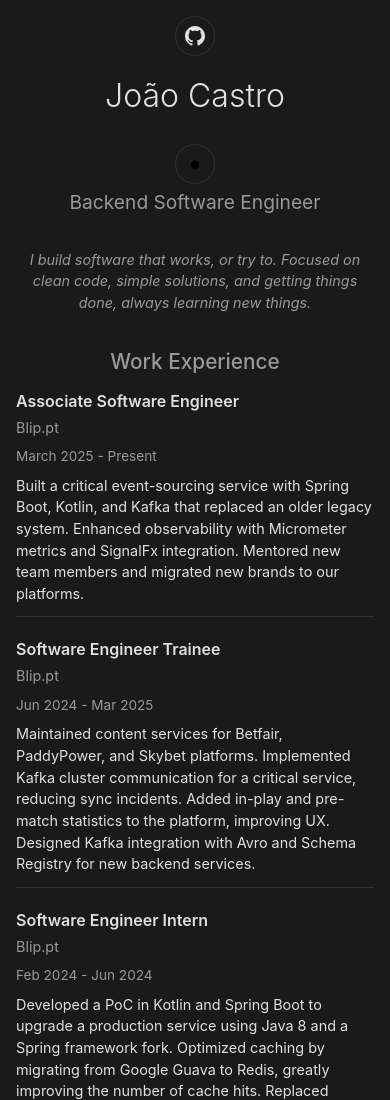
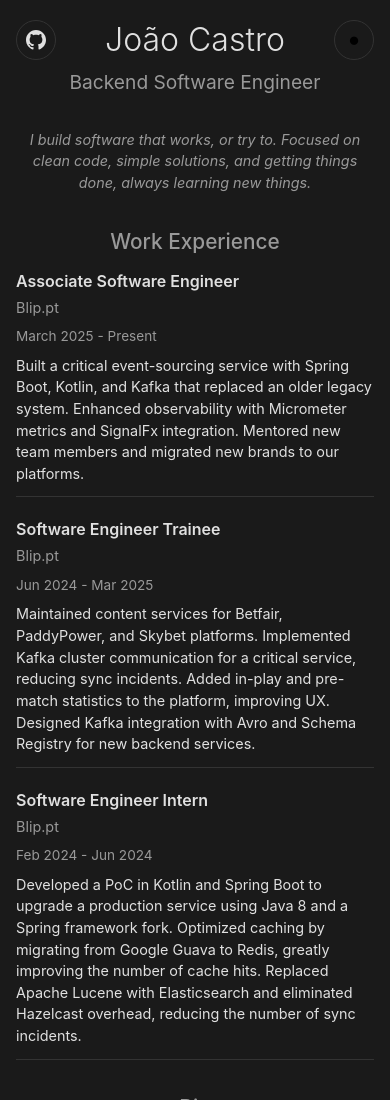
Before and after one commit to jffcastro/personal-website, a plain HTML site: page index.html in a window 390 px wide. Shown: the top 1100 px of the page. Drawn offline with Linux system fonts and the light colour scheme.

Commit message:
Adjust header layout for smaller screens
Updated header styles for mobile responsiveness.

```diff
--- a/index.html
+++ b/index.html
@@ -232,13 +232,8 @@
             }
 
             .header-row {
-                flex-direction: column;
-                gap: 1rem;
-            }
-
-            h1 {
-                font-size: 2rem;
-                margin-bottom: 0.5rem;
+                flex-direction: row;
+                gap: 0.5rem;
             }
         }
     </style>
```
